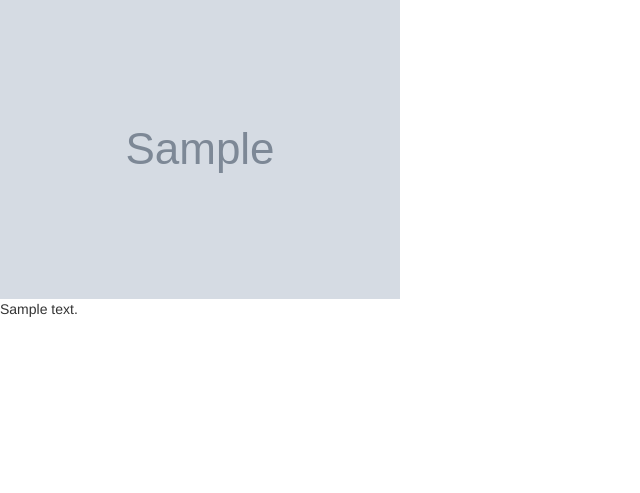
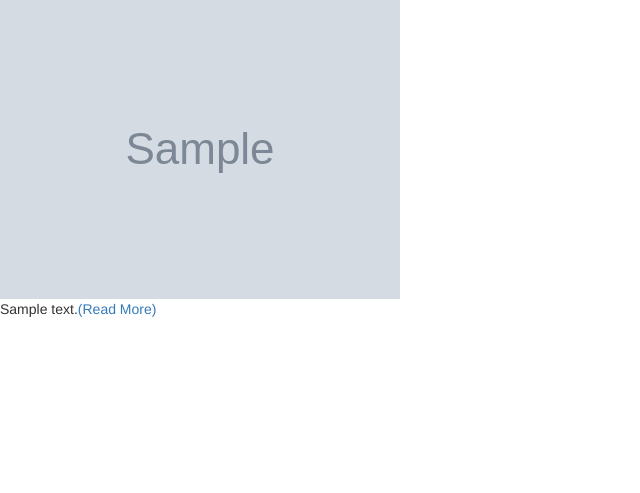
Before and after one commit to sokkyyy/news-highlight, a Flask app: template app/templates/content.html in a window 1280 px wide. Shown: the part 73-566 px from the top of the page, without its empty margins (0-640 px from the left). Run offline with Flask 2, Linux system fonts and the light colour scheme; the template is opened without the code that fills it: most values are stand-ins (such as "Sample title", 1, 10 or a date in 2020); grey boxes marked "Sample" are stand-in pictures; parts of the project's set-up code (start-up, migrations or seed data) failed here and were passed over; some libraries are stand-ins or nearby versions.

Commit message:
Added a read more link to navigate to the source website

```diff
--- a/app/templates/content.html
+++ b/app/templates/content.html
@@ -3,5 +3,5 @@
 {% block content %}
 
     <img src="{{article.image}}" alt="{{article.title}}">
-    <p>{{article.content|truncate(200)}}</p>
+    <p>{{article.content|truncate(240)}}<a>(Read More)</a></p>
 {% endblock %}
```
